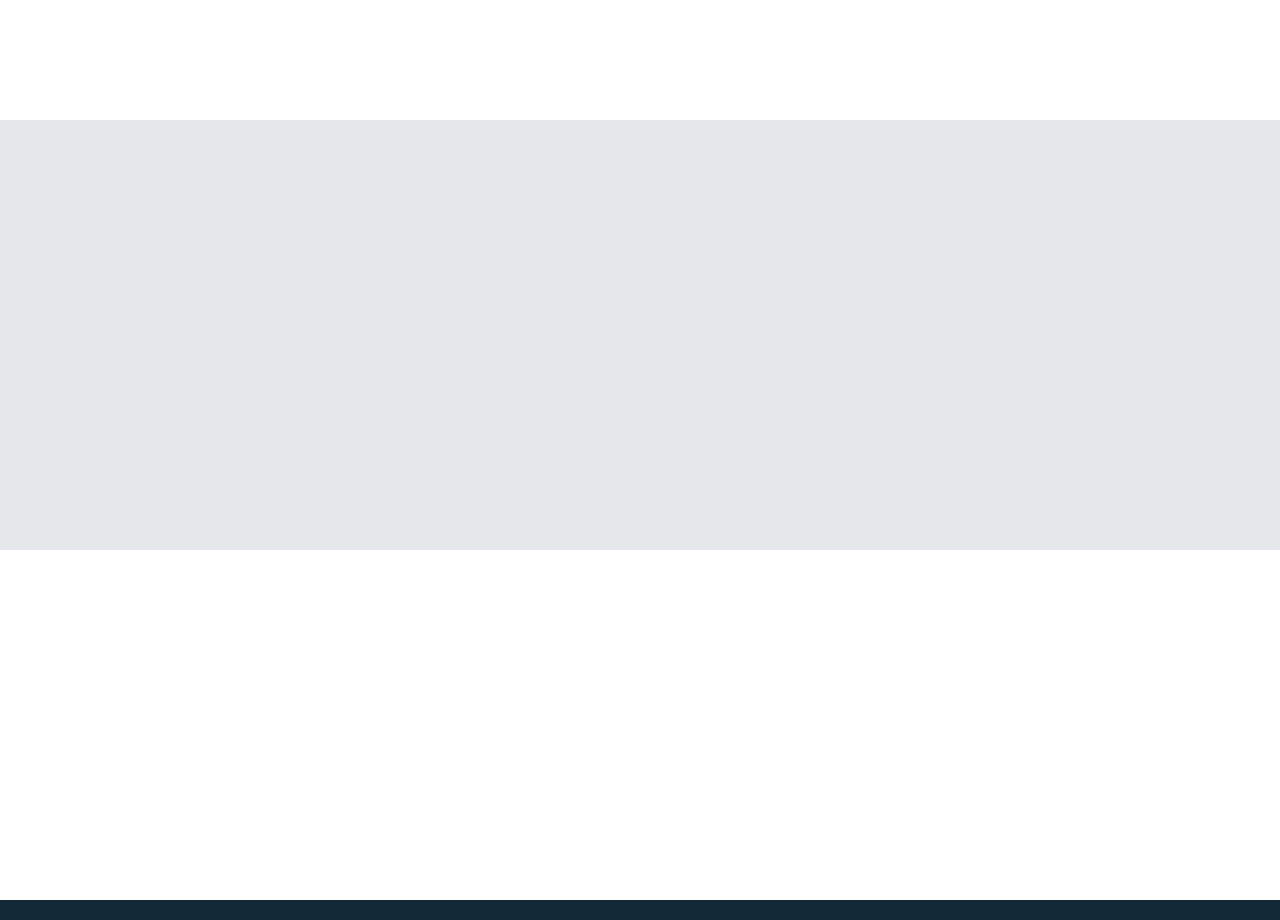
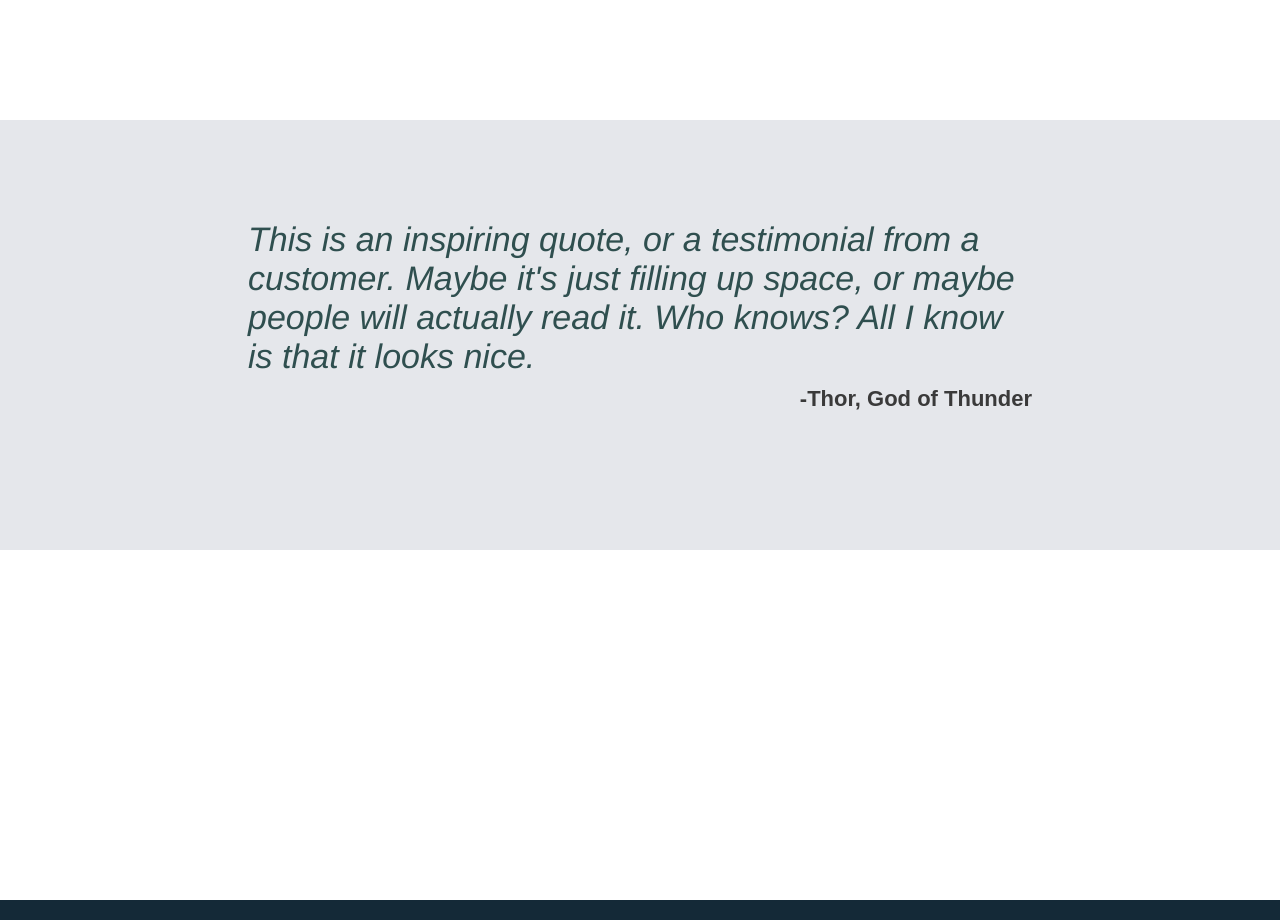
Before and after one commit to kevs926/first-landing-page, a plain HTML site: page index.html in a window 1280 px wide. Shown: the part 940-1860 px from the top of the page. Drawn offline with Linux system fonts and the light colour scheme.

Commit message:
Add the second content section

```diff
--- a/index.html
+++ b/index.html
@@ -53,7 +53,12 @@
             </div>
         </div>
     </div>
-    <div class="section2"></div>
+    <div class="section2">
+        <div class="content">
+            <em>This is an inspiring quote, or a testimonial from a customer. Maybe it's just filling up space, or maybe people will actually read it. Who knows? All I know is that it looks nice.</em>
+            <strong>-Thor, God of Thunder</strong>
+        </div>
+    </div>
     <div class="section3"></div>
     <div class="footer">Copyright © The Odin Project 2021</div>
 </body>
--- a/styles.css
+++ b/styles.css
@@ -151,6 +151,27 @@ body {
     flex-grow: 0;
 }
 
+.section2 em {
+    font-family: Helvetica, Arial,  sans-serif;
+    font-size: 34px;
+    color:darkslategray;
+    padding: 0px 128px;
+    margin-top: 100px;
+    display: block;
+    font-weight: 100;
+}
+
+.section2 strong {
+    display: block;
+    font-family: Arial, Helvetica, sans-serif;
+    font-size: 22px;
+    color: #3a3a3a;
+    padding: 0px 128px;
+    margin-top: 10px;
+    font-weight: 900;
+    text-align: right;
+}
+
 .section3 {
     display: flex;
     background-color: #fff;
```
